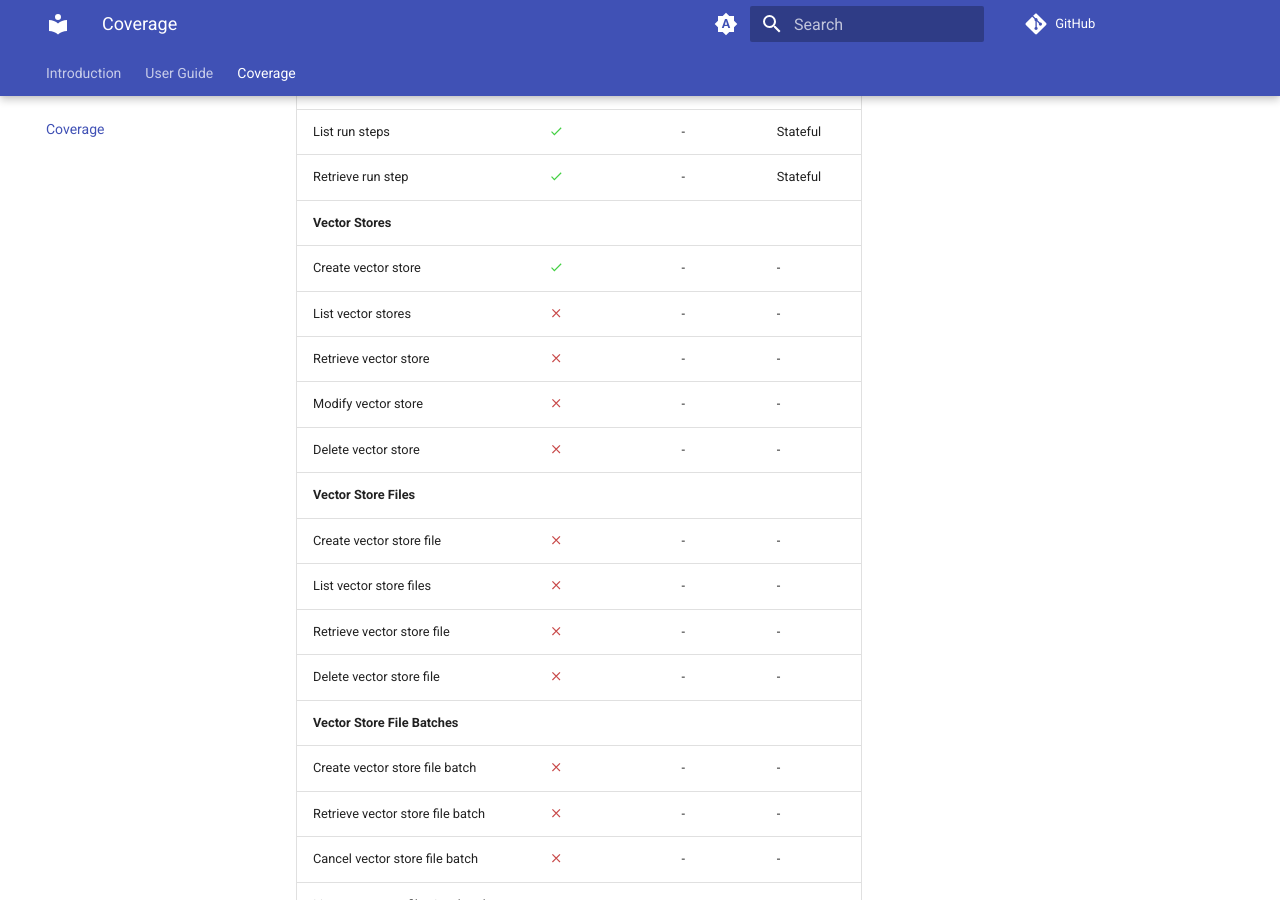
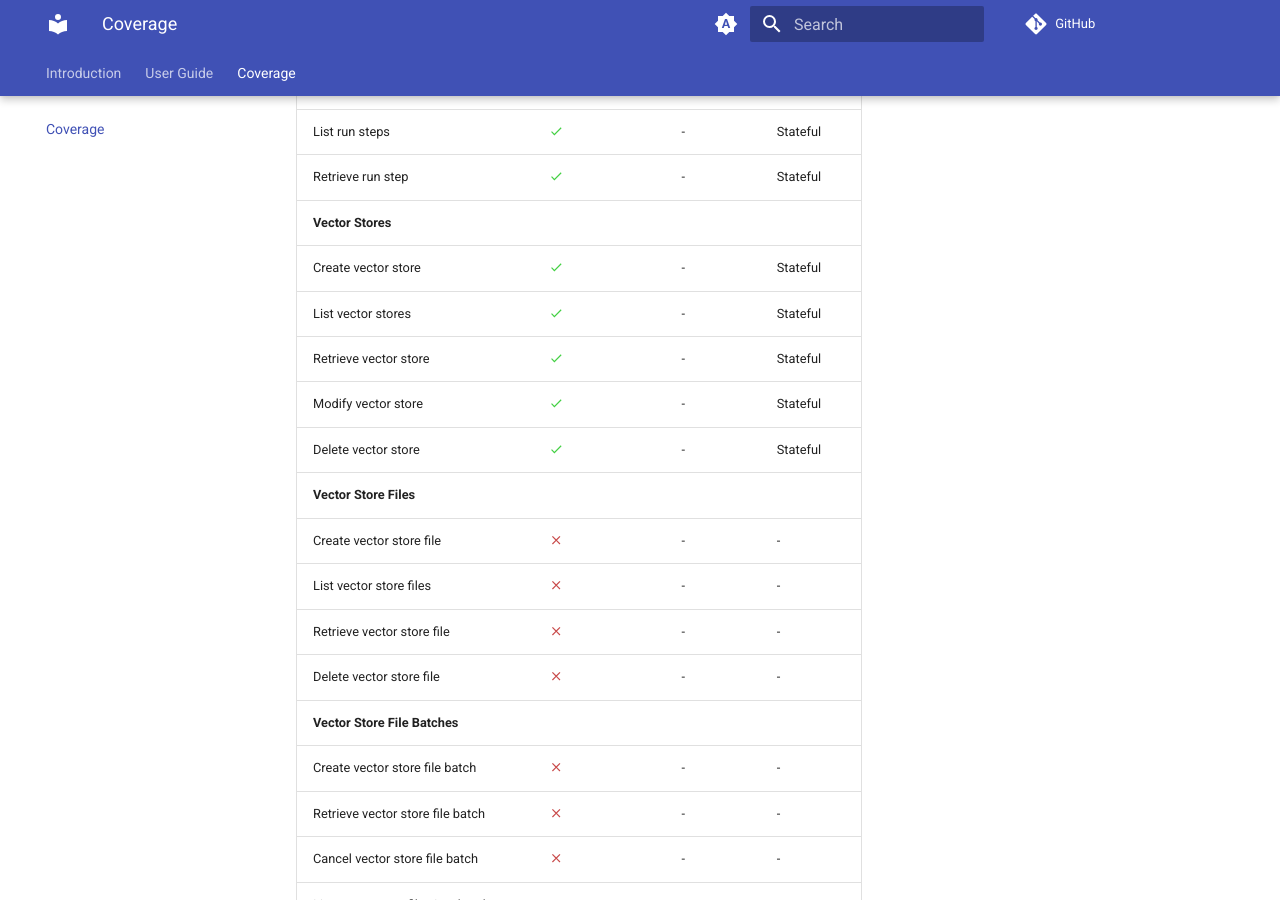
Before and after one commit to mharrisb1/openai-responses-python, an MkDocs documentation site: the page built from docs/coverage.md, in a window 1280 px wide and 900 px high, scrolled down 3142 px. Built offline with MkDocs 1.6.1 and Material for MkDocs 9.7.7, drawn with Linux system fonts in a browser that asks for light colours; comment, search, counter and statistics services are not loaded.

Commit message:
chore(docs): mark vector stores route as supported

```diff
--- a/docs/coverage.md
+++ b/docs/coverage.md
@@ -77,11 +77,11 @@ The end-goal of this library is to eventually support all OpenAI API routes. See
 | List run steps                     | :material-check:{ .green } |             -              | Stateful   |
 | Retrieve run step                  | :material-check:{ .green } |             -              | Stateful   |
 | **Vector Stores**                  |
-| Create vector store                | :material-check:{ .green } |             -              | -          |
-| List vector stores                 |  :material-close:{ .red }  |             -              | -          |
-| Retrieve vector store              |  :material-close:{ .red }  |             -              | -          |
-| Modify vector store                |  :material-close:{ .red }  |             -              | -          |
-| Delete vector store                |  :material-close:{ .red }  |             -              | -          |
+| Create vector store                | :material-check:{ .green } |             -              | Stateful   |
+| List vector stores                 | :material-check:{ .green } |             -              | Stateful   |
+| Retrieve vector store              | :material-check:{ .green } |             -              | Stateful   |
+| Modify vector store                | :material-check:{ .green } |             -              | Stateful   |
+| Delete vector store                | :material-check:{ .green } |             -              | Stateful   |
 | **Vector Store Files**             |
 | Create vector store file           |  :material-close:{ .red }  |             -              | -          |
 | List vector store files            |  :material-close:{ .red }  |             -              | -          |
```
